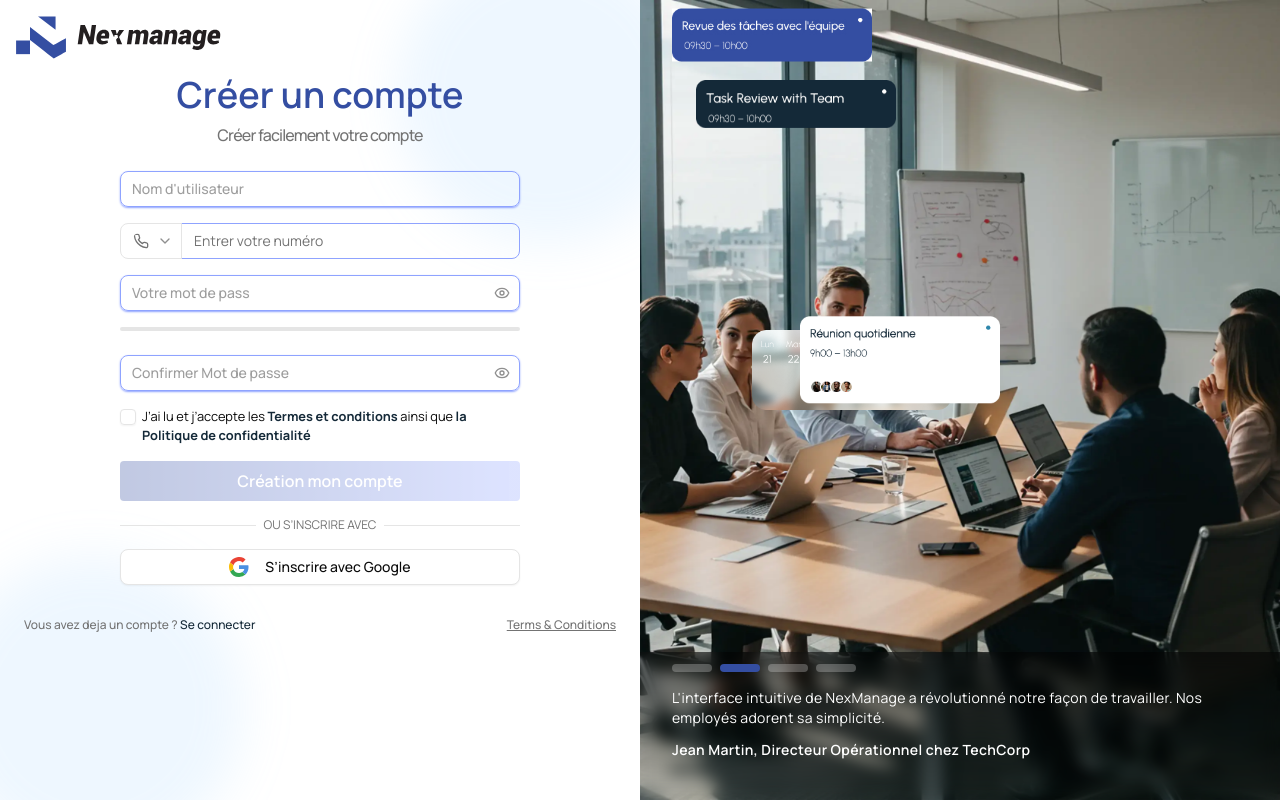
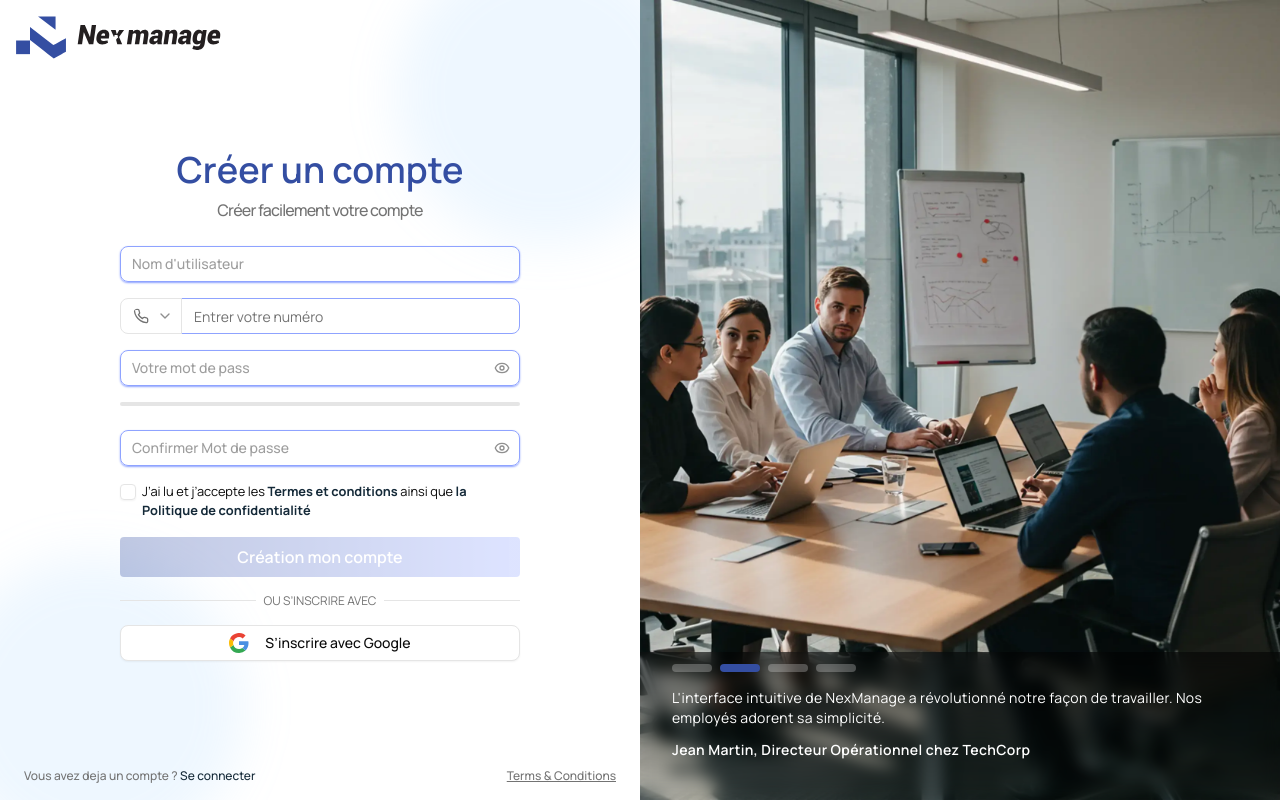
Before and after one commit to Mel-Turham/nexmanage-frontend, a Next.js app: page /auth/register in a window 1280 px wide. Built offline with nearby package versions, Linux system fonts and the light colour scheme.

Commit message:
refactor: clean up and standardize code formatting in AuthRight and AuthLayout components

```diff
--- a/components/customs/auth-right.tsx
+++ b/components/customs/auth-right.tsx
@@ -1,18 +1,10 @@
-import { cn } from '@/lib/utils';
-import Image from 'next/image';
-import React, { useState, useEffect } from 'react';
-import IndicatorsCarousel from './indicators-carousel';
+import { cn } from "@/lib/utils";
+import Image from "next/image";
+import React, { useState, useEffect } from "react";
+import IndicatorsCarousel from "./indicators-carousel";
 
 interface CarouselItem {
   imageUrl: string;
-  topImages: {
-    image1: string;
-    image2: string;
-  };
-  centerImages: {
-    image1: string;
-    image2: string;
-  };
   testimonial: {
     text: string;
     author: string;
@@ -23,63 +15,35 @@ const AuthRight = ({ className }: { className?: string }) => {
   // Données du carrousel
   const carouselData: CarouselItem[] = [
     {
-      imageUrl: '/auth-login-image.webp', // Remplacez par vos vraies images
-      topImages: {
-        image1: '/task-hour-1.jpg',
-        image2: '/task-hour-3.png',
-      },
-      centerImages: {
-        image1: '/task-hour-2.png',
-        image2: '/task-hour-4.png',
-      },
+      imageUrl: "/auth-login-image.webp", // Remplacez par vos vraies images
+
       testimonial: {
-        text: 'Depuis que nous utilisons NexManage, la gestion des tâches et des présences de nos équipes est devenue beaucoup plus simple et efficace.',
-        author: 'Marie Dupont, Responsable RH chez Innovatech',
+        text: "Depuis que nous utilisons NexManage, la gestion des tâches et des présences de nos équipes est devenue beaucoup plus simple et efficace.",
+        author: "Marie Dupont, Responsable RH chez Innovatech",
       },
     },
     {
-      imageUrl: '/auth-register-image.webp',
-      topImages: {
-        image1: '/task-hour-1.jpg',
-        image2: '/task-hour-3.png',
-      },
-      centerImages: {
-        image1: '/task-hour-2.png',
-        image2: '/task-hour-4.png',
-      },
+      imageUrl: "/auth-register-image.webp",
+
       testimonial: {
         text: "L'interface intuitive de NexManage a révolutionné notre façon de travailler. Nos employés adorent sa simplicité.",
-        author: 'Jean Martin, Directeur Opérationnel chez TechCorp',
+        author: "Jean Martin, Directeur Opérationnel chez TechCorp",
       },
     },
     {
-      imageUrl: '/auth-login-image.webp',
-      topImages: {
-        image1: '/task-hour-1.jpg',
-        image2: '/task-hour-3.png',
-      },
-      centerImages: {
-        image1: '/task-hour-2.png',
-        image2: '/task-hour-4.png',
-      },
+      imageUrl: "/auth-login-image.webp",
+
       testimonial: {
-        text: 'Grâce à NexManage, nous avons réduit de 40% le temps consacré à la gestion administrative. Un vrai gain de productivité !',
-        author: 'Sophie Leroy, Manager chez DataFlow',
+        text: "Grâce à NexManage, nous avons réduit de 40% le temps consacré à la gestion administrative. Un vrai gain de productivité !",
+        author: "Sophie Leroy, Manager chez DataFlow",
       },
     },
     {
-      imageUrl: '/auth-register-image.webp',
-      topImages: {
-        image1: '/task-hour-1.jpg',
-        image2: '/task-hour-3.png',
-      },
-      centerImages: {
-        image1: '/task-hour-2.png',
-        image2: '/task-hour-4.png',
-      },
+      imageUrl: "/auth-register-image.webp",
+
       testimonial: {
         text: "NexManage nous a permis d'optimiser notre gestion des ressources humaines avec une précision remarquable.",
-        author: 'Paul Dubois, CEO chez StartupPro',
+        author: "Paul Dubois, CEO chez StartupPro",
       },
     },
   ];
@@ -116,12 +80,12 @@ const AuthRight = ({ className }: { className?: string }) => {
   return (
     <div
       className={cn(
-        'hidden overflow-hidden h-screen lg:block w-1/2 relative',
+        "hidden overflow-hidden h-screen lg:block w-1/2 relative",
         className
       )}
     >
       {/* Image de fond avec transition */}
-      <div className='relative w-full h-full'>
+      <div className="relative w-full h-full">
         {carouselData.map((item, index) => (
           <Image
             key={index}
@@ -129,77 +93,47 @@ const AuthRight = ({ className }: { className?: string }) => {
             fill
             alt={`Slide ${index + 1}`}
             className={cn(
-              'w-full h-full object-cover transition-opacity duration-1000 ease-in-out',
-              index === currentIndex ? 'opacity-100' : 'opacity-0'
+              "w-full h-full object-cover transition-opacity duration-1000 ease-in-out",
+              index === currentIndex ? "opacity-100" : "opacity-0"
             )}
           />
         ))}
       </div>
 
       {/* Images du haut avec transition */}
-      <div className='absolute top-0 left-0 h-[70px] w-full'>
-        <div className='relative w-full h-full'>
+      <div className="absolute top-0 left-0 h-[70px] w-full">
+        <div className="relative w-full h-full">
           {carouselData.map((item, index) => (
             <div
               key={`top-${index}`}
               className={cn(
-                'absolute inset-0 transition-opacity duration-1000 ease-in-out',
-                index === currentIndex ? 'opacity-100' : 'opacity-0'
+                "absolute inset-0 transition-opacity duration-1000 ease-in-out",
+                index === currentIndex ? "opacity-100" : "opacity-0"
               )}
-            >
-              <Image
-                src={item.topImages.image1}
-                width={200}
-                height={100}
-                alt=''
-                className='absolute top-1/2 left-8 z-10 transform -translate-y-1/2'
-              />
-              <Image
-                src={item.topImages.image2}
-                width={200}
-                height={100}
-                alt=''
-                className='absolute top-[80px] left-14'
-              />
-            </div>
+            ></div>
           ))}
         </div>
       </div>
 
       {/* Images du centre avec transition */}
-      <div className='absolute top-[45%] w-full'>
-        <div className='relative w-full h-full'>
+      <div className="absolute top-[45%] w-full">
+        <div className="relative w-full h-full">
           {carouselData.map((item, index) => (
             <div
               key={`center-${index}`}
               className={cn(
-                'absolute inset-0 transition-opacity duration-1000 ease-in-out',
-                index === currentIndex ? 'opacity-100' : 'opacity-0'
+                "absolute inset-0 transition-opacity duration-1000 ease-in-out",
+                index === currentIndex ? "opacity-100" : "opacity-0"
               )}
-            >
-              <Image
-                src={item.centerImages.image1}
-                width={200}
-                height={100}
-                alt=''
-                className='absolute top-1/2 left-40 z-10 transform -translate-y-1/2'
-              />
-              <Image
-                src={item.centerImages.image2}
-                width={200}
-                height={100}
-                alt=''
-                className='absolute -top-[30px] left-28'
-              />
-            </div>
+            ></div>
           ))}
         </div>
       </div>
 
       {/* Section du bas avec témoignages et indicateurs */}
-      <div className='absolute bottom-0 left-0 space-y-2 py-3 w-full px-8 bg-gradient-to-b from-black/50 to-black/0 backdrop-blur-sm'>
+      <div className="absolute bottom-0 left-0 space-y-2 py-3 w-full px-8 bg-gradient-to-b from-black/50 to-black/0 backdrop-blur-sm">
         {/* Indicateurs */}
-        <div className='flex gap-2 items-center'>
+        <div className="flex gap-2 items-center">
           {carouselData.map((_, index) => (
             <IndicatorsCarousel
               key={index}
@@ -210,17 +144,17 @@ const AuthRight = ({ className }: { className?: string }) => {
         </div>
 
         {/* Témoignages avec transition */}
-        <div className='text-white mt-4 relative min-h-[100px]'>
+        <div className="text-white mt-4 relative min-h-[100px]">
           {carouselData.map((item, index) => (
             <div
               key={`testimonial-${index}`}
               className={cn(
-                'absolute inset-0 transition-opacity duration-700 ease-in-out',
-                index === currentIndex ? 'opacity-100' : 'opacity-0'
+                "absolute inset-0 transition-opacity duration-700 ease-in-out",
+                index === currentIndex ? "opacity-100" : "opacity-0"
               )}
             >
-              <p className='text-sm tracking-wide'>{item.testimonial.text}</p>
-              <p className='text-sm tracking-wide font-semibold mt-3'>
+              <p className="text-sm tracking-wide">{item.testimonial.text}</p>
+              <p className="text-sm tracking-wide font-semibold mt-3">
                 {item.testimonial.author}
               </p>
             </div>
@@ -230,7 +164,7 @@ const AuthRight = ({ className }: { className?: string }) => {
 
       {/* Indicateur de pause (optionnel) */}
       {!isAutoPlay && (
-        <div className='absolute top-4 right-4 bg-black/50 text-white px-2 py-1 rounded text-xs'>
+        <div className="absolute top-4 right-4 bg-black/50 text-white px-2 py-1 rounded text-xs">
           Auto-play pausé
         </div>
       )}
--- a/components/customs/register-form.tsx
+++ b/components/customs/register-form.tsx
@@ -110,7 +110,7 @@ const RegisterForm = () => {
   return (
     <AuthLayout>
       <NextManageIcon />
-      <div className="flex flex-col items-center  gap-4 w-full">
+      <div className="flex flex-col items-center gap-4 w-full lg:justify-center">
         <div className="relative z-10">
           <h1 className="text-2xl font-semibold lg:text-4xl text-[#344EA2]">
             Créer un compte
@@ -306,13 +306,17 @@ const RegisterForm = () => {
                       />
                       <small>
                         J’ai lu et j’accepte les{" "}
-                        <strong className="text-[#142938]">
-                          Termes et conditions
-                        </strong>{" "}
+                        <Link href={"/terms"}>
+                          <strong className="text-[#142938] cursor-pointer">
+                            Termes et conditions
+                          </strong>
+                        </Link>{" "}
                         ainsi que{" "}
-                        <strong className="text-[#142938]">
+                        <Link href={"/police"}>
+                        <strong className="text-[#142938] cursor-pointer">
                           la Politique de confidentialité
                         </strong>{" "}
+                        </Link>
                       </small>
                     </div>
                   </FormControl>
@@ -343,7 +347,7 @@ const RegisterForm = () => {
           </form>
         </Form>
       </div>
-      <div className="px-6 flex justify-between self-end mt-6 flex-wrap  z-20 relative">
+      <div className="px-6 flex justify-between mt-6 flex-wrap  z-20 relative">
         <p className="text-muted-foreground text-xs mt-2 font-medium">
           Vous avez deja un compte ?{" "}
           <Link href="/auth/login" className="text-[#142938]">
--- a/layouts/auth-layout.tsx
+++ b/layouts/auth-layout.tsx
@@ -1,14 +1,14 @@
-import AuthRight from '@/components/customs/auth-right';
-import React from 'react';
+import AuthRight from "@/components/customs/auth-right";
+import React from "react";
 
 const AuthLayout = ({ children }: { children: React.ReactNode }) => {
   return (
-    <div className='w-full flex px-3 lg:px-0 overflow-hidden'>
-      <div className='relative w-full  md:w-1/2 bg-gradient-to-bl h-screen'>
+    <div className="w-full flex px-3 lg:px-0 overflow-hidden">
+      <div className="relative w-full  md:w-1/2 bg-gradient-to-bl h-screen lg:flex lg:flex-col lg:justify-between lg:pb-4">
         {children}
 
-        <div className='absolute -top-14 -right-14 w-[300px] h-[300px] rounded-full bg-blue-300/15 blur-xl' />
-        <div className='absolute -bottom-14 -left-14 w-[300px] h-[300px] rounded-full bg-blue-300/15 blur-xl' />
+        <div className="absolute -top-14 -right-14 w-[300px] h-[300px] rounded-full bg-blue-300/15 blur-xl" />
+        <div className="absolute -bottom-14 -left-14 w-[300px] h-[300px] rounded-full bg-blue-300/15 blur-xl" />
       </div>
       <AuthRight />
     </div>
```
